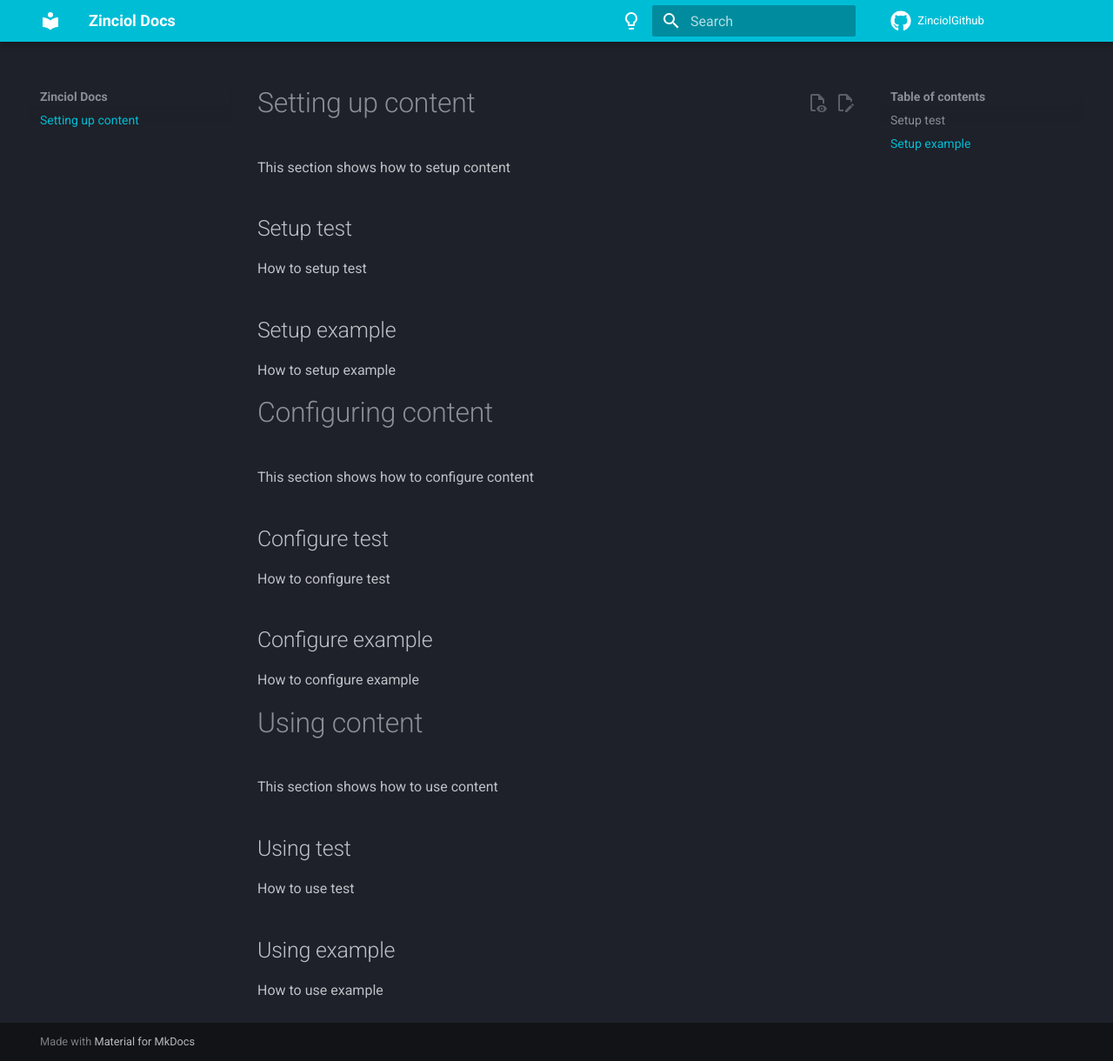
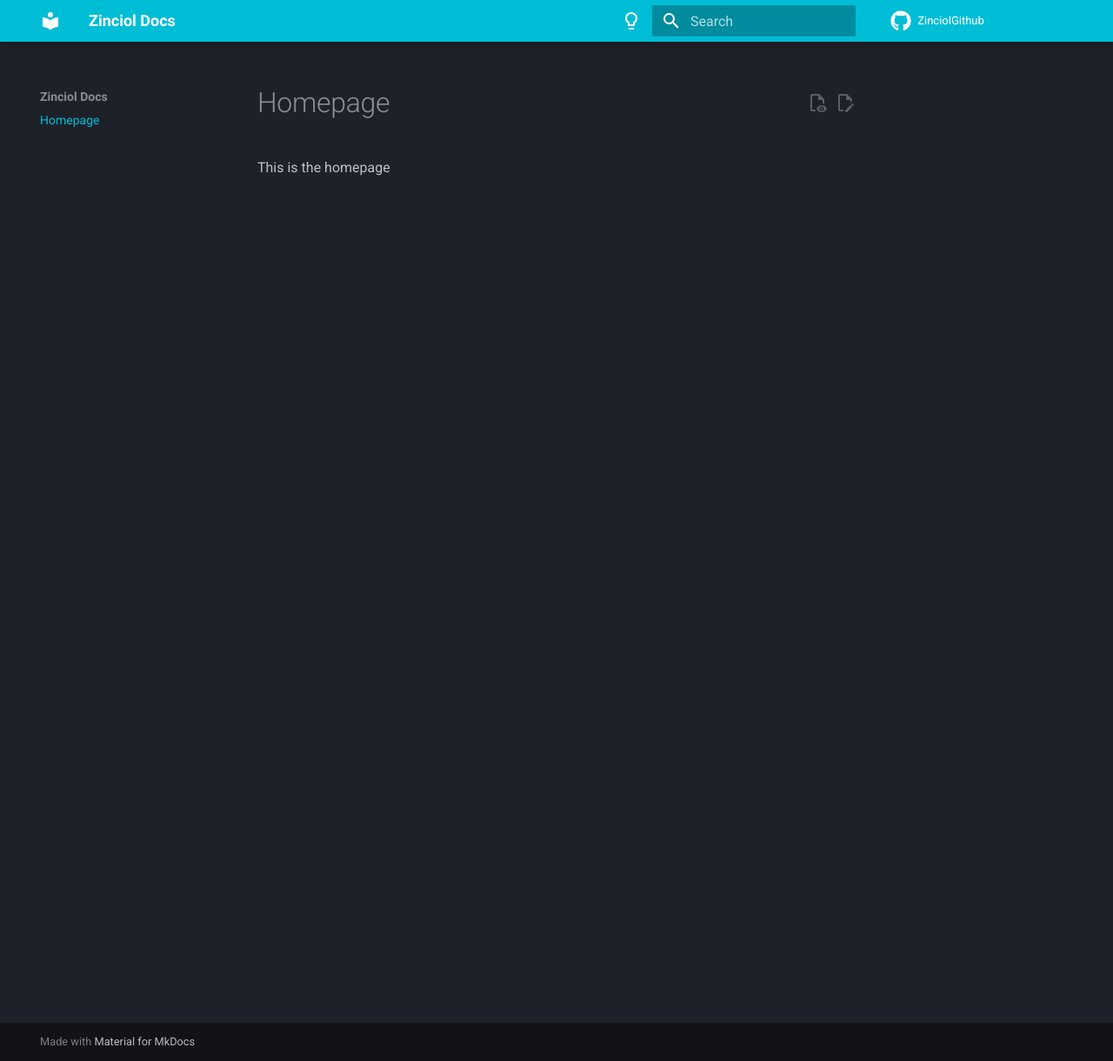
Before and after one commit to Zinciol/zinciol.github.io, an MkDocs documentation site: the page built from docs/index.md, in a window 1280 px wide and 1220 px high. Shown: the whole window at 87% size. Built offline with MkDocs 1.6.1 and Material for MkDocs 9.7.7, drawn with Linux system fonts in a browser that asks for light colours; comment, search, counter and statistics services are not loaded.

Commit message:
changing text to homepage (needs finishing)

```diff
--- a/docs/index.md
+++ b/docs/index.md
@@ -1,18 +1,2 @@
-# Setting up content
-This section shows how to setup content
-## Setup test
-How to setup test
-## Setup example
-How to setup example
-# Configuring content
-This section shows how to configure content
-## Configure test
-How to configure test
-## Configure example
-How to configure example
-# Using content
-This section shows how to use content
-## Using test
-How to use test
-## Using example
-How to use example
+# Homepage
+This is the homepage
```
